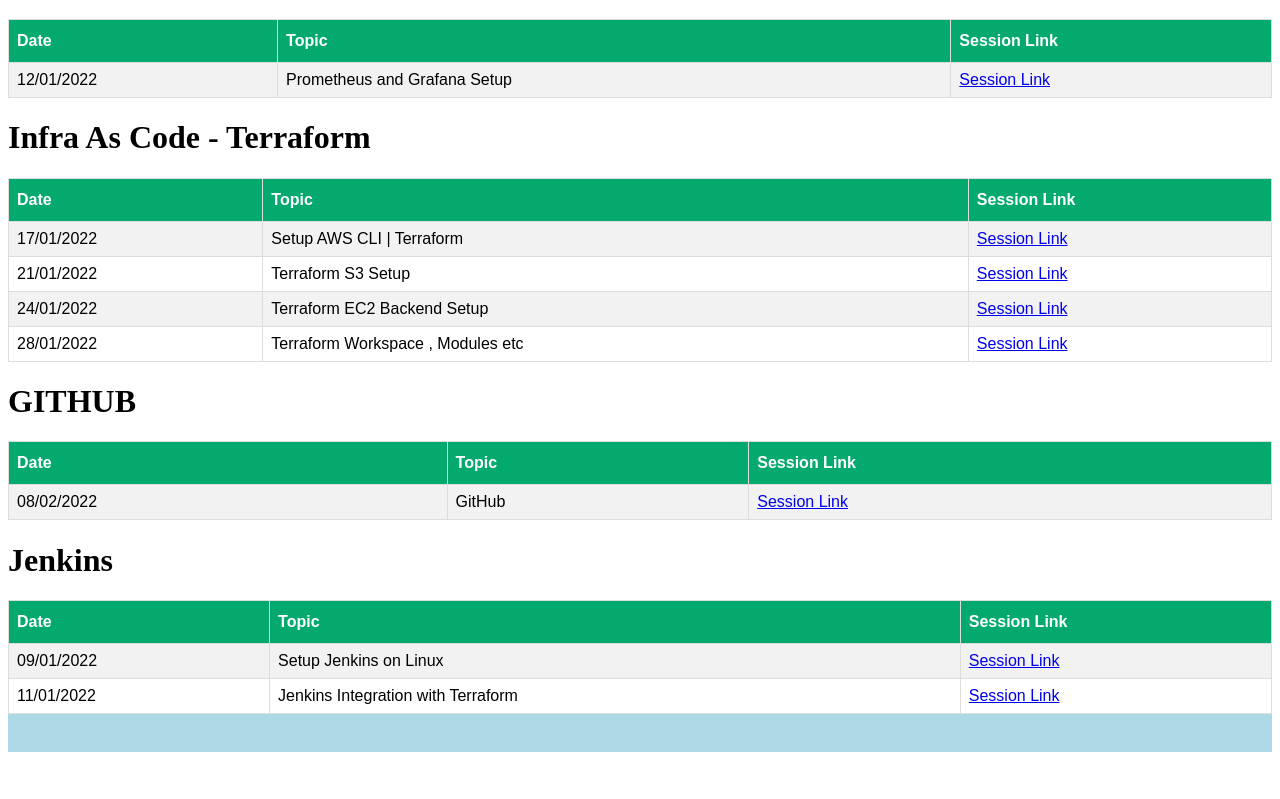
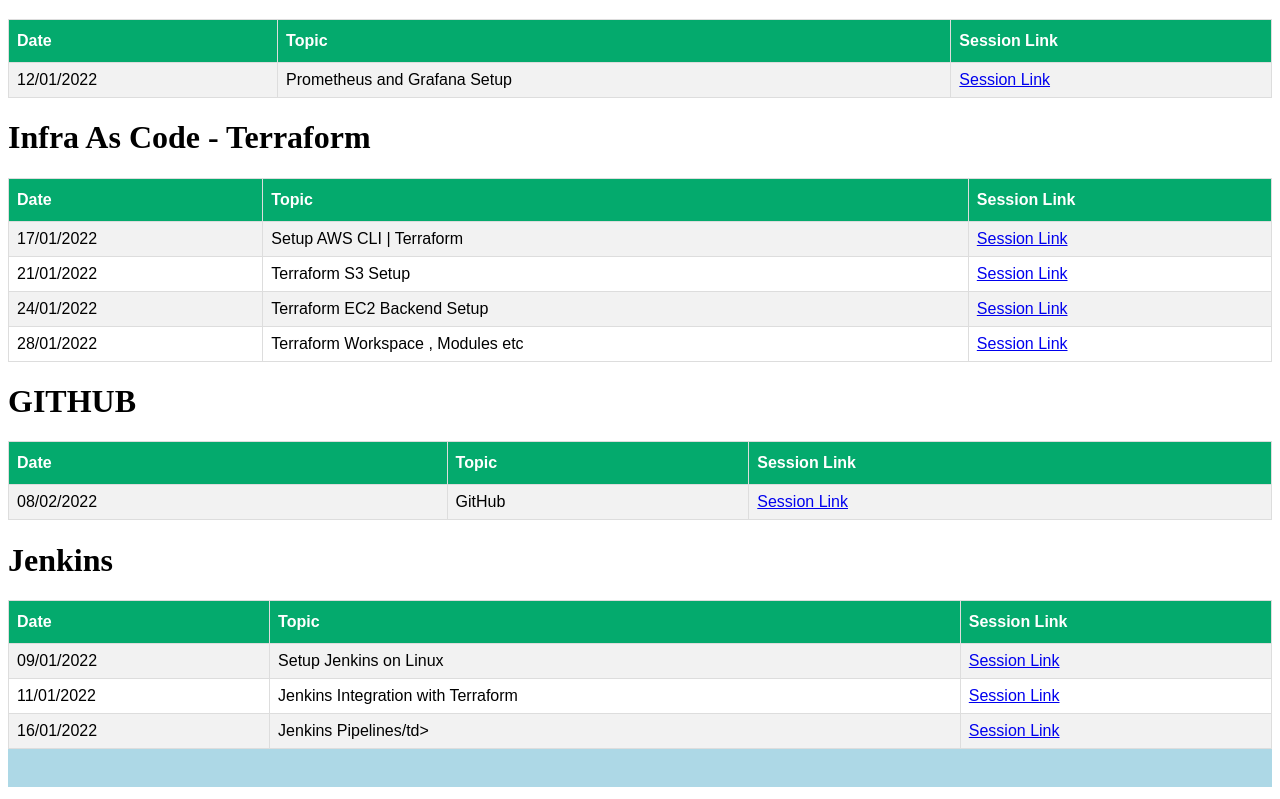
Before and after one commit to codvatechlabs/ctl-devops-bootcamp-nov-2021, a plain HTML site: page index.html in a window 1280 px wide. Shown: the part 1079-1878 px from the top of the page. Before the commit the page ends 1843 px from the top, so only its background shows below. Drawn offline with Linux system fonts and the light colour scheme.

Commit message:
Update index.html

```diff
--- a/index.html
+++ b/index.html
@@ -326,6 +326,11 @@ marquee {
   <td>Jenkins Integration with Terraform</td>
   <td><a = href="https://drive.google.com/drive/folders/13n_lqcrWuxqR6ekUlIsyABNVXS1D53oq?usp=sharing">Session Link</a"></td>
 </tr>
+  <tr>
+  <td>16/01/2022</td>
+  <td>Jenkins Pipelines/td>
+  <td><a = href="https://drive.google.com/drive/folders/1umb7OQ49s15qA3P6a50PCjYayenCq2pG?usp=sharing">Session Link</a"></td>
+</tr>
 </table>
 
 </body>
```
